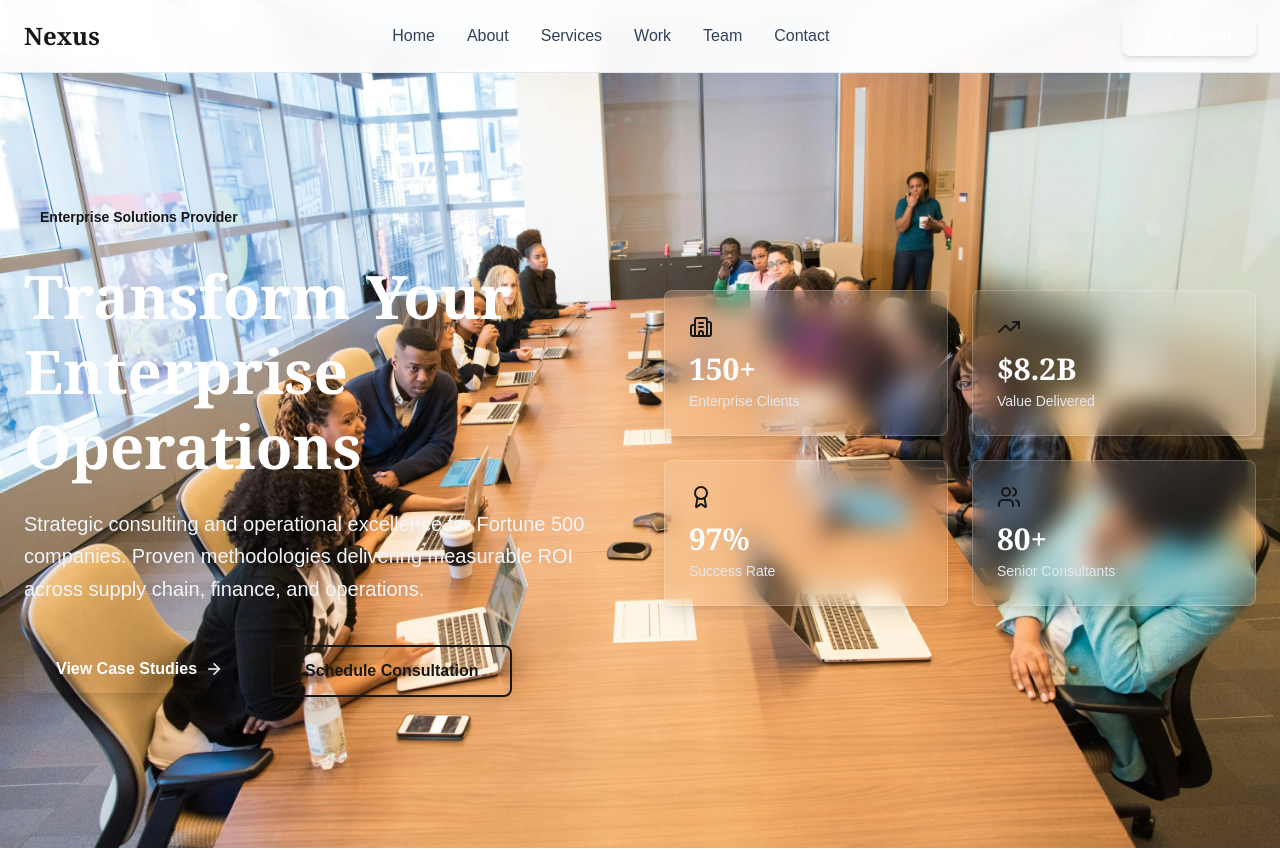
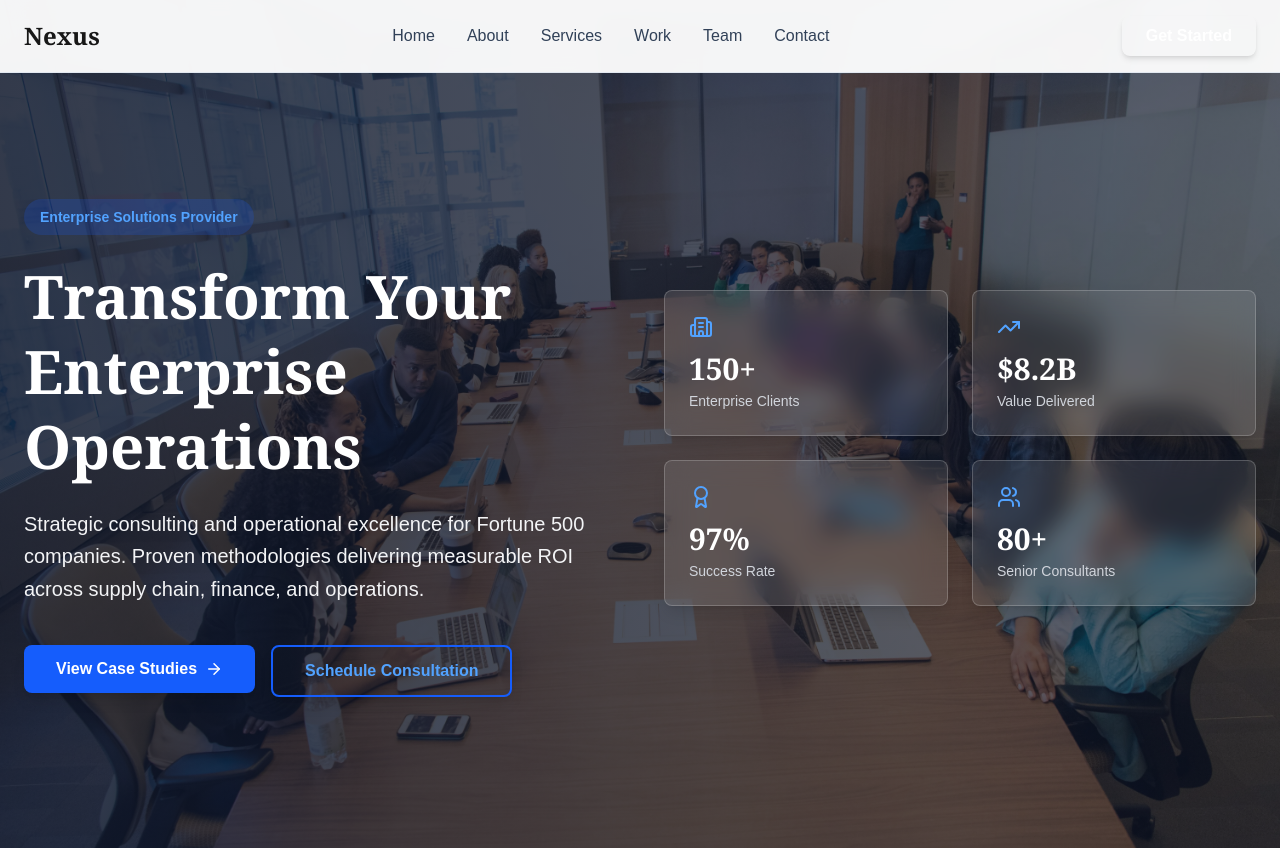
Before and after one commit to primyst/nexus, a Next.js app in the folder my-app/: page / in a window 1280 px wide. Shown: the top 850 px of the page. Built offline with nearby package versions, Linux system fonts and the light colour scheme.

Commit message:
Update Hero.tsx

```diff
--- a/my-app/components/Hero.tsx
+++ b/my-app/components/Hero.tsx
@@ -6,27 +6,27 @@ import Image from 'next/image';
 export default function Hero() {
   return (
     <section className="relative min-h-screen w-full pt-24 pb-12 overflow-hidden">
-      {/* Background Image Container */}
+      {/* Background Image */}
       <div className="absolute inset-0 z-0 w-full h-full">
-                <Image
+        <Image
           src="/hero-boardroom.webp"
+          alt="Enterprise business solutions"
           fill
-          className="object-cover w-full h-full" alt="Enterprise business solutions"
+          className="object-cover w-full h-full"
           priority
           quality={85}
           sizes="100vw"
         />
-
-        {/* Dark Overlay - MUST be after Image */}
-        <div className="absolute inset-0 w-full h-full bg-gradient-to-r from-brand-dark/85 via-brand-dark/75 to-brand-dark/65" />
+        {/* Dark Overlay */}
+        <div className="absolute inset-0 w-full h-full bg-gradient-to-r from-slate-900/85 via-slate-900/75 to-slate-900/65" />
       </div>
 
-      {/* Content - Must have z-10 */}
+      {/* Content */}
       <div className="relative z-10 max-w-7xl mx-auto px-6 h-full">
         <div className="grid md:grid-cols-2 gap-12 items-center min-h-[calc(100vh-96px)]">
           {/* Left Content */}
           <div className="space-y-6">
-            <div className="inline-block bg-brand-accent/20 text-brand-accent px-4 py-2 rounded-full text-sm font-semibold">
+            <div className="inline-block bg-blue-600/20 text-blue-400 px-4 py-2 rounded-full text-sm font-semibold">
               Enterprise Solutions Provider
             </div>
 
@@ -34,20 +34,20 @@ export default function Hero() {
               Transform Your Enterprise Operations
             </h1>
 
-            <p className="text-xl text-slate-100 leading-relaxed">
+            <p className="text-xl text-gray-100 leading-relaxed">
               Strategic consulting and operational excellence for Fortune 500 companies. Proven methodologies delivering measurable ROI across supply chain, finance, and operations.
             </p>
 
             {/* CTAs */}
             <div className="flex flex-col sm:flex-row gap-4 pt-4">
               <Link href="/work">
-                <button className="bg-brand-accent text-white px-8 py-3 rounded-lg font-semibold hover:bg-brand-blue transition-all duration-300 flex items-center gap-2 w-full sm:w-auto justify-center shadow-lg hover:shadow-xl">
+                <button className="bg-blue-600 text-white px-8 py-3 rounded-lg font-semibold hover:bg-blue-700 transition-all duration-300 flex items-center gap-2 w-full sm:w-auto justify-center shadow-lg hover:shadow-xl">
                   View Case Studies
                   <ArrowRight size={18} />
                 </button>
               </Link>
               <Link href="/contact">
-                <button className="border-2 border-brand-accent text-brand-accent px-8 py-3 rounded-lg font-semibold hover:bg-brand-accent hover:text-white transition-all duration-300 w-full sm:w-auto shadow-lg hover:shadow-xl">
+                <button className="border-2 border-blue-600 text-blue-400 px-8 py-3 rounded-lg font-semibold hover:bg-blue-600 hover:text-white transition-all duration-300 w-full sm:w-auto shadow-lg hover:shadow-xl">
                   Schedule Consultation
                 </button>
               </Link>
@@ -64,7 +64,7 @@ export default function Hero() {
         </div>
       </div>
 
-      {/* Mobile Stats - Below Hero */}
+      {/* Mobile Stats */}
       <div className="md:hidden grid grid-cols-2 gap-4 max-w-7xl mx-auto px-6 mt-12 relative z-10">
         <StatCard icon={<Building2 size={20} />} value="150+" label="Clients" />
         <StatCard icon={<TrendingUp size={20} />} value="$8.2B" label="Value" />
@@ -77,12 +77,12 @@ export default function Hero() {
 
 function StatCard({ icon, value, label }: { icon: React.ReactNode; value: string; label: string }) {
   return (
-    <div className="bg-white/10 backdrop-blur-md rounded-lg p-6 shadow-lg border border-white/20 hover:border-brand-accent/40 transition-all duration-300">
-      <div className="text-brand-accent mb-3">{icon}</div>
+    <div className="bg-white/10 backdrop-blur-md rounded-lg p-6 shadow-lg border border-white/20 hover:border-blue-400/40 transition-all duration-300">
+      <div className="text-blue-400 mb-3">{icon}</div>
       <div className="text-2xl md:text-3xl font-bold text-white mb-1 font-serif">
         {value}
       </div>
-      <div className="text-xs md:text-sm text-slate-200">{label}</div>
+      <div className="text-xs md:text-sm text-gray-300">{label}</div>
     </div>
   );
 }
```
